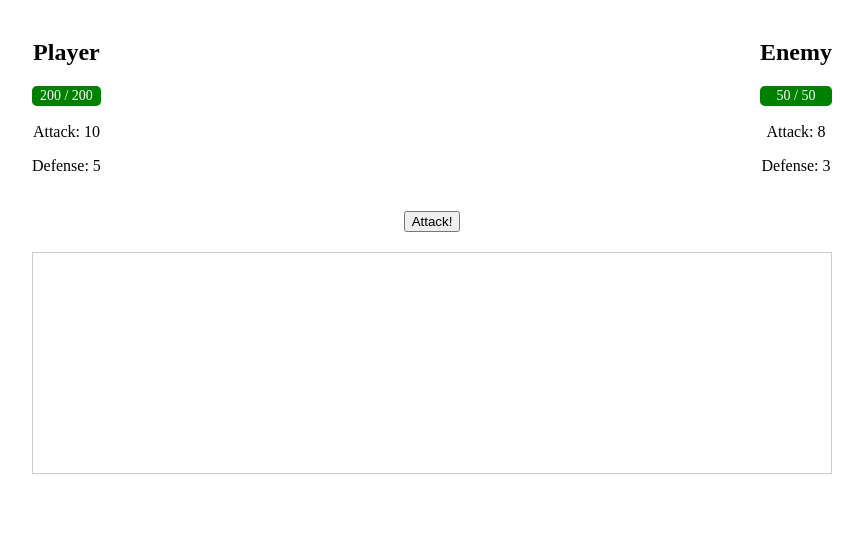
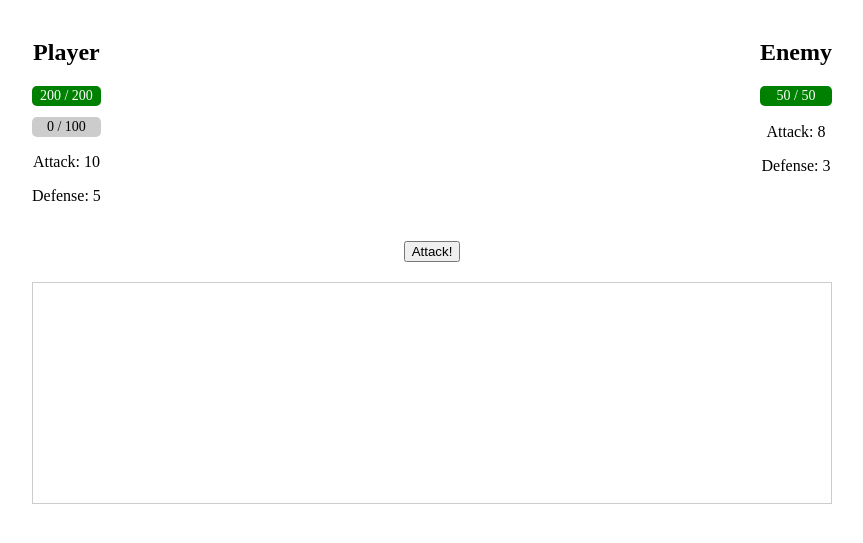
Before and after one commit to john-kevin/simple-rpg, a website: page public/index.html in a window 1280 px wide. Shown: the part 61-604 px from the top of the page, without its empty margins (208-1071 px from the left). Drawn offline with Linux system fonts and the light colour scheme.

Commit message:
Add unit test for experience bar

```diff
--- a/public/game.js
+++ b/public/game.js
@@ -74,6 +74,11 @@ class Game {
 
         document.getElementById('player-attack').textContent = this.player.attack;
         document.getElementById('player-defense').textContent = this.player.defense;
+
+        // Update experience bar
+        document.getElementById('player-experience-bar').value = this.player.experience;
+        document.getElementById('player-experience-bar').max = this.player.experienceToNextLevel;
+        document.getElementById('player-experience-text').textContent = `${this.player.experience} / ${this.player.experienceToNextLevel}`;
     }
 
     checkGameEnd() {
--- a/public/index.html
+++ b/public/index.html
@@ -48,6 +48,35 @@
             color: white;
             line-height: 20px;
         }
+        .experience-bar-container {
+            position: relative;
+            width: 100%;
+            margin-top: 10px;
+        }
+        .experience-bar-text {
+            position: absolute;
+            top: 0;
+            left: 50%;
+            transform: translateX(-50%);
+            width: 100%;
+            text-align: center;
+            font-size: 14px;
+            color: black;
+            line-height: 20px;
+        }
+        progress.experience-bar {
+            width: 100%;
+            height: 20px;
+            appearance: none;
+        }
+        progress.experience-bar::-webkit-progress-bar {
+            background-color: #ccc;
+            border-radius: 5px;
+        }
+        progress.experience-bar::-webkit-progress-value {
+            background-color: yellow;
+            border-radius: 5px;
+        }
     </style>
 </head>
 <body>
@@ -59,6 +88,10 @@
                 <div class="health-bar-container">
                     <progress id="player-health-bar" value="200" max="200"></progress>
                     <div class="health-bar-text" id="player-health-text">200 / 200</div>
+                </div>
+                <div class="experience-bar-container">
+                    <progress id="player-experience-bar" class="experience-bar" value="0" max="100"></progress>
+                    <div class="experience-bar-text" id="player-experience-text">0 / 100</div>
                 </div>
                 <p>Attack: <span id="player-attack">10</span></p>
                 <p>Defense: <span id="player-defense">5</span></p>
```
Also changed, not shown: src/game/__tests__/Game.test.ts (+19 -1 lines).
